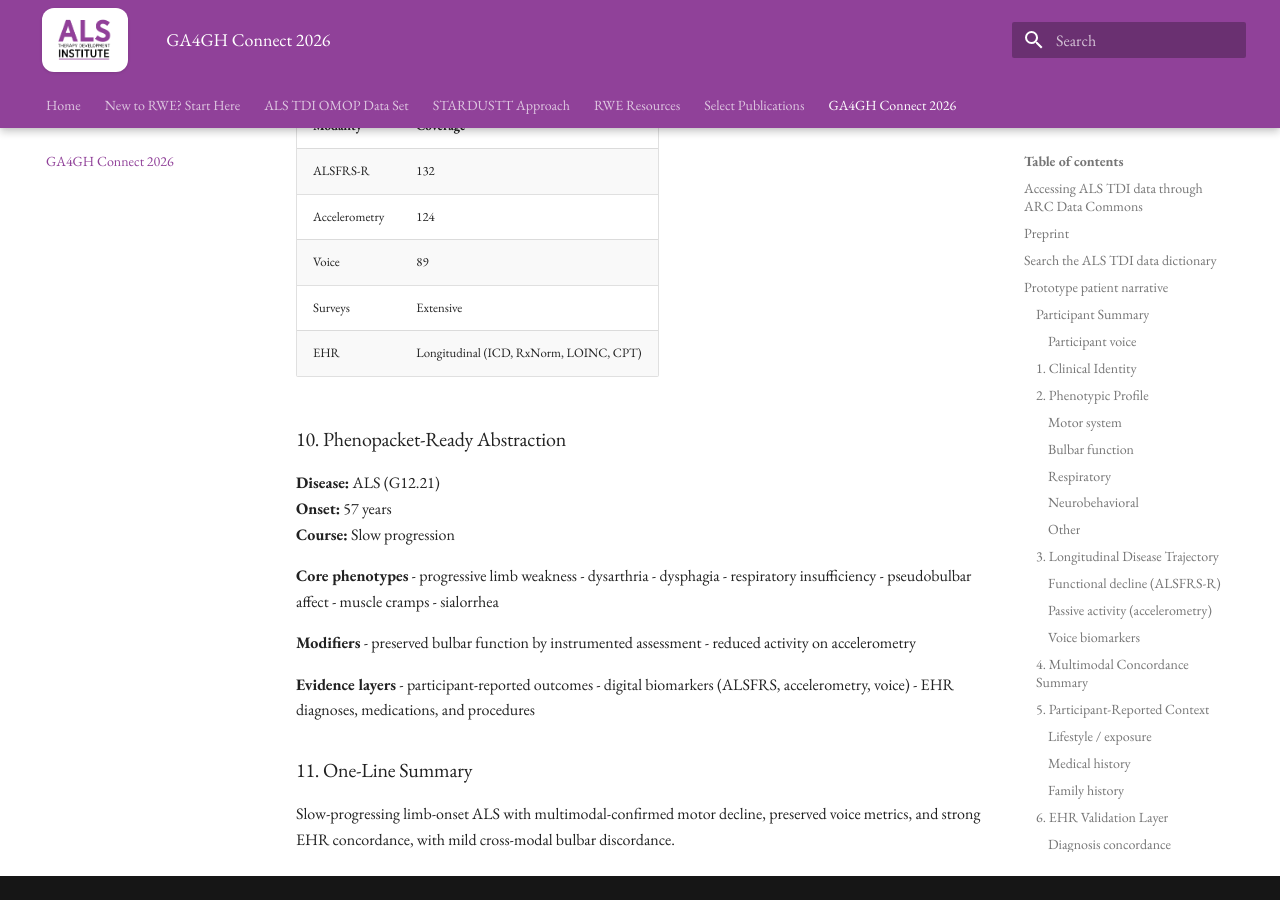
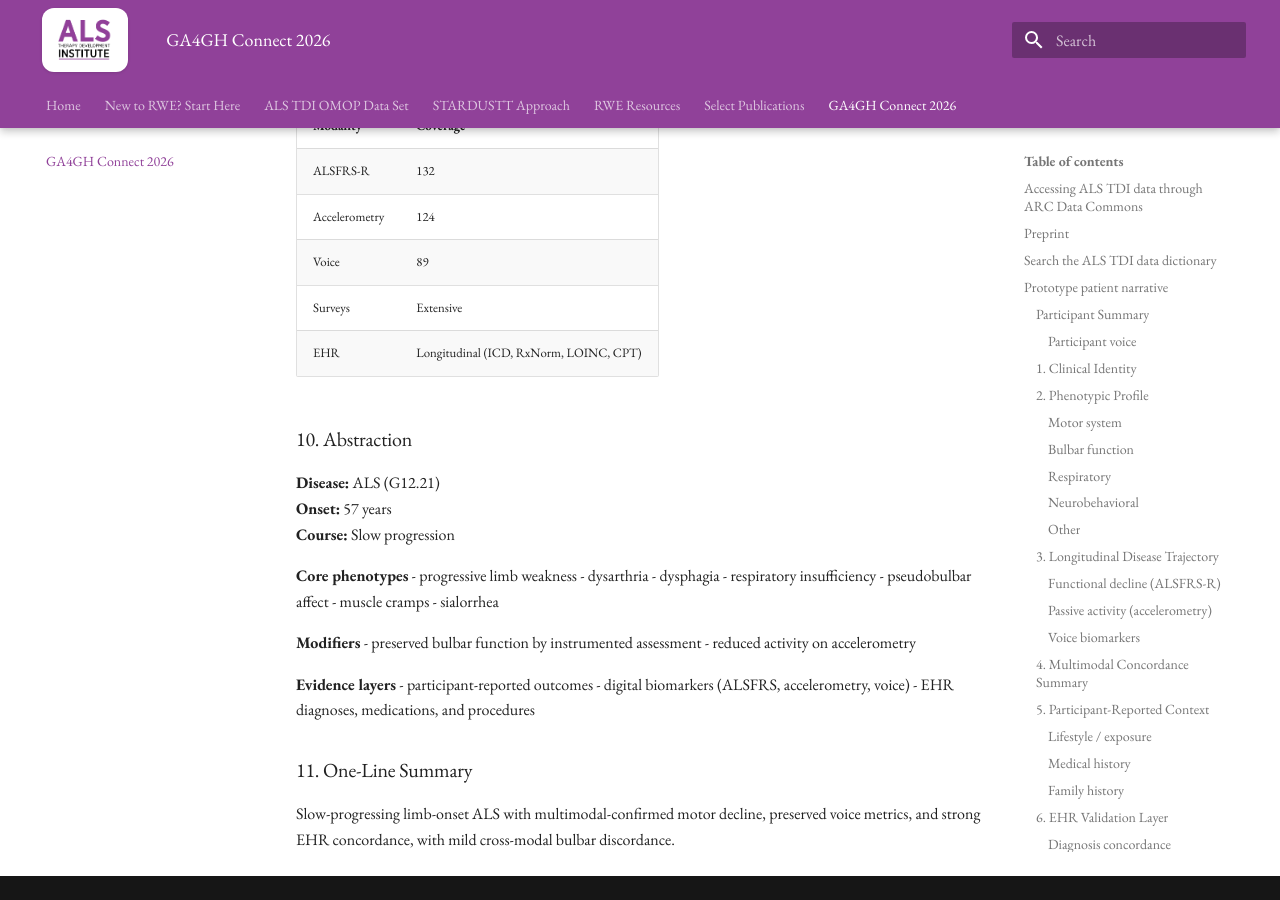
Before and after one commit to ALSTDI/ALS-RWE, an MkDocs documentation site: the page built from docs/ga4gh.md, in a window 1280 px wide and 900 px high, scrolled down 5585 px. Built offline with MkDocs 1.6.1 and Material for MkDocs 9.7.7, drawn with Linux system fonts in a browser that asks for light colours.

Commit message:
Rename section from 'Phenopacket-Ready Abstraction' to 'Abstraction'

```diff
--- a/docs/ga4gh.md
+++ b/docs/ga4gh.md
@@ -230,7 +230,7 @@ This may suggest early or subclinical bulbar involvement, or differences in meas
 | Surveys | Extensive |
 | EHR | Longitudinal (ICD, RxNorm, LOINC, CPT) |
 
-### 10. Phenopacket-Ready Abstraction
+### 10. Abstraction
 **Disease:** ALS (G12.21)
 **Onset:** 57 years
 **Course:** Slow progression
```
